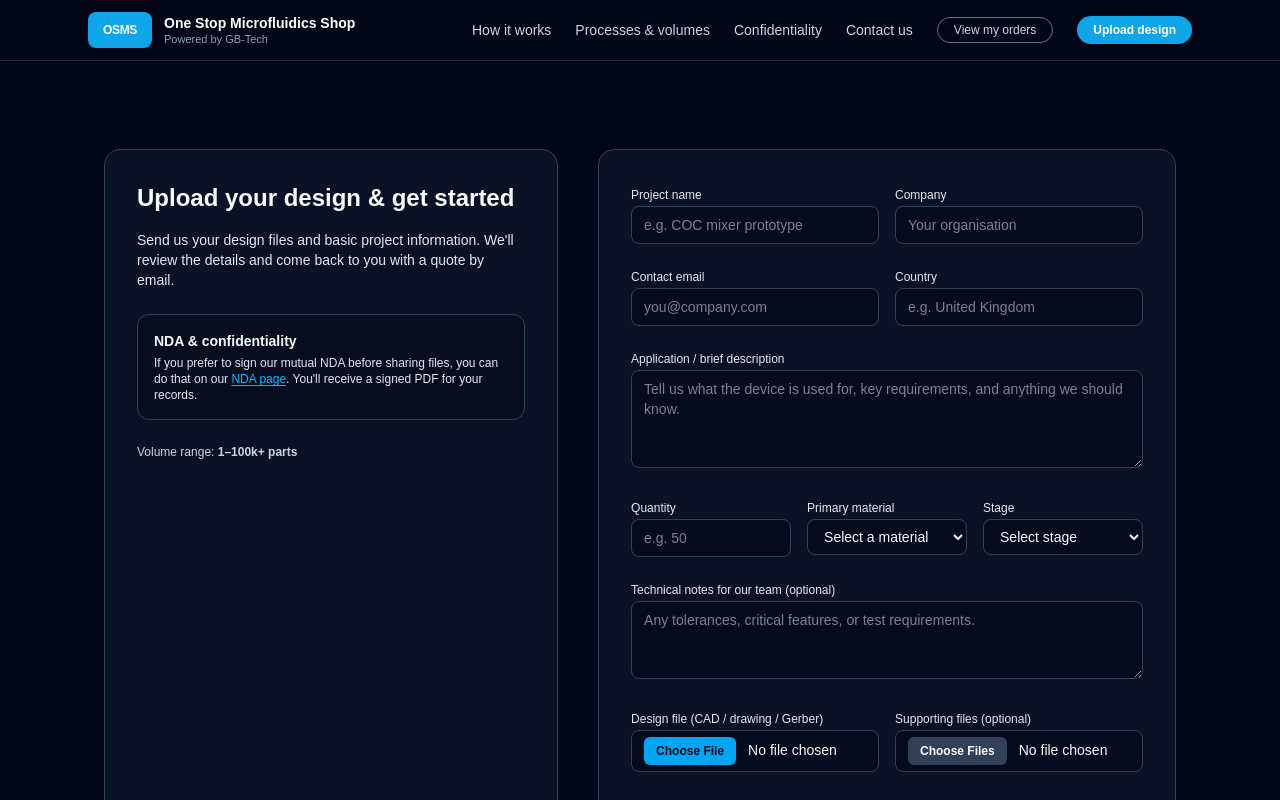
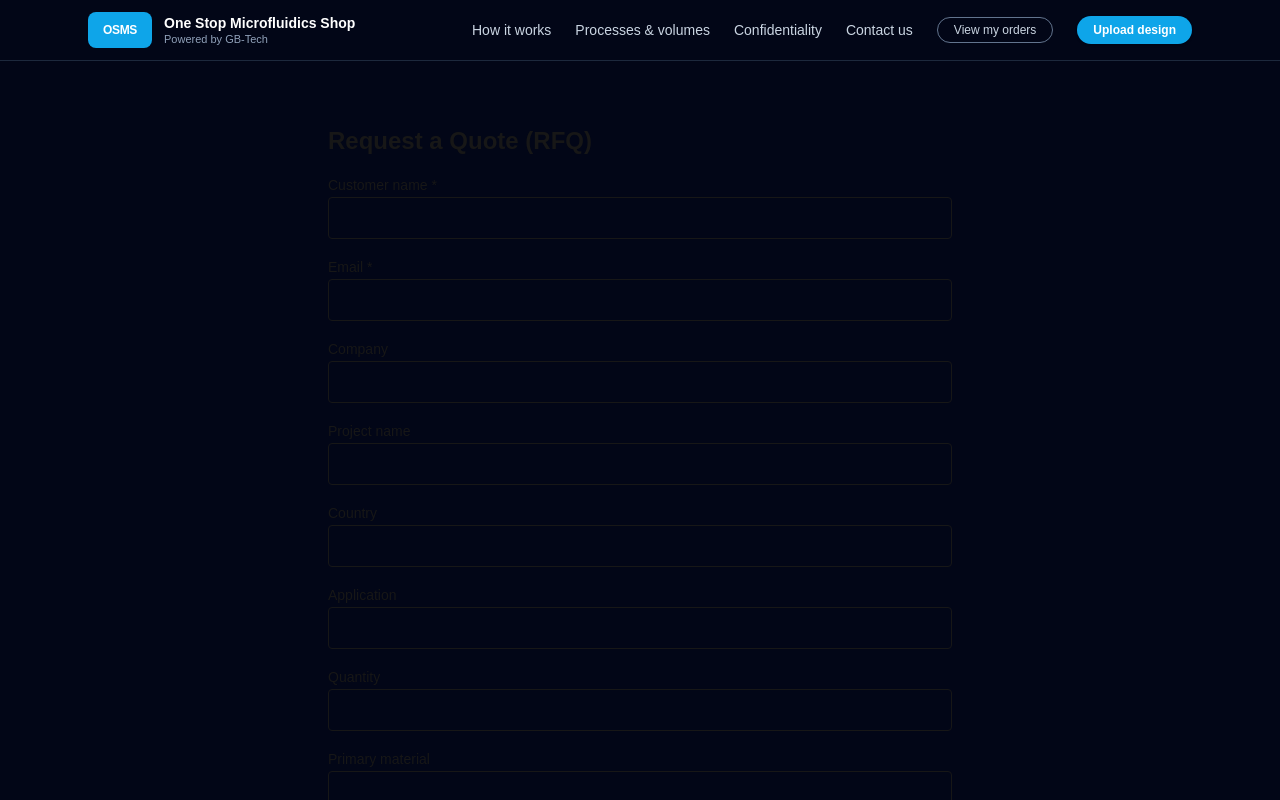
Before and after one commit to OMS-Shop/osm-shop, a Next.js app: page /upload in a window 1280 px wide. Shown: the top 800 px of the page. Built offline with nearby package versions, Linux system fonts and the light colour scheme.

Commit message:
Add customer name to RFQ

```diff
--- a/app/api/rfq/route.ts
+++ b/app/api/rfq/route.ts
@@ -13,12 +13,10 @@ function jsonError(message: string, status = 500, extra?: any) {
 async function parseBody(req: Request): Promise<any | null> {
   const ct = (req.headers.get("content-type") || "").toLowerCase();
 
-  // JSON
   if (ct.includes("application/json")) {
     return await req.json().catch(() => null);
   }
 
-  // Multipart/FormData (common when uploading files)
   if (ct.includes("multipart/form-data") || ct.includes("application/x-www-form-urlencoded")) {
     const fd = await req.formData().catch(() => null);
     if (!fd) return null;
@@ -30,7 +28,6 @@ async function parseBody(req: Request): Promise<any | null> {
       if (val instanceof File) {
         files.push({ field: key, name: val.name, type: val.type, size: val.size });
       } else {
-        // support repeated keys
         if (obj[key] === undefined) obj[key] = val;
         else if (Array.isArray(obj[key])) obj[key].push(val);
         else obj[key] = [obj[key], val];
@@ -41,7 +38,6 @@ async function parseBody(req: Request): Promise<any | null> {
     return obj;
   }
 
-  // Fallback: try text -> JSON
   const text = await req.text().catch(() => "");
   if (!text) return null;
 
@@ -52,54 +48,74 @@ async function parseBody(req: Request): Promise<any | null> {
   }
 }
 
+function escapeHtml(s: string) {
+  return s
+    .replaceAll("&", "&amp;")
+    .replaceAll("<", "&lt;")
+    .replaceAll(">", "&gt;")
+    .replaceAll('"', "&quot;")
+    .replaceAll("'", "&#039;");
+}
+
 export async function POST(req: Request) {
   try {
     if (!process.env.RESEND_API_KEY) {
       return jsonError("Missing RESEND_API_KEY env var", 500);
     }
 
-    const RFQ_TO_EMAIL =
-      process.env.RFQ_TO_EMAIL || "Carl.Dale@GBInnovation.onmicrosoft.com";
-
-    const RESEND_FROM =
-      process.env.RESEND_FROM || "OSMS <onboarding@resend.dev>"; // replace with verified sender
+    const RFQ_TO_EMAIL = process.env.RFQ_TO_EMAIL || "Carl.Dale@GBInnovation.onmicrosoft.com";
+    const RESEND_FROM = process.env.RESEND_FROM || "OSMS <onboarding@resend.dev>"; // set to verified sender
 
     const body = await parseBody(req);
     if (!body) return jsonError("Empty or unreadable request body", 400);
 
-    // Adjust these fields to match your form payload keys
-    const name = (body.name ?? body.fullName ?? "").toString().trim();
-    const email = (body.email ?? body.contactEmail ?? "").toString().trim();
-    const company = (body.company ?? body.organisation ?? "").toString().trim();
-    const message = (body.message ?? body.notes ?? "").toString().trim();
+    // ✅ Your payload keys (based on receivedKeys)
+    const projectName = (body.projectName ?? "").toString().trim();
+    const company = (body.company ?? "").toString().trim();
+    const email = (body.email ?? "").toString().trim();
+    const country = (body.country ?? "").toString().trim();
+    const application = (body.application ?? "").toString().trim();
+    const quantity = (body.quantity ?? "").toString().trim();
+    const primaryMaterial = (body.primaryMaterial ?? "").toString().trim();
+    const stage = (body.stage ?? "").toString().trim();
+    const notes = (body.notes ?? "").toString().trim();
 
-    if (!name || !email) {
-      return jsonError("Missing required fields: name, email", 400, {
-        fields: { name, email },
+    // ✅ Customer name field (what we are adding)
+    const contactName = (body.contactName ?? body.customerName ?? body.name ?? "").toString().trim();
+
+    // ✅ Require customer name + email
+    if (!contactName || !email) {
+      return jsonError("Missing required fields: contactName, email", 400, {
+        fields: { contactName, email },
         receivedKeys: Object.keys(body || {}),
       });
     }
 
-    const subject = `Microbritt / OSMS RFQ – ${name}${company ? ` (${company})` : ""}`;
+    const subject = `Microbritt / OSMS RFQ – ${projectName || "New RFQ"} – ${contactName}`;
+
+    const filesHtml =
+      Array.isArray(body.files) && body.files.length
+        ? `<hr/><p><b>Files:</b></p><ul>${body.files
+            .map(
+              (f: any) =>
+                `<li>${escapeHtml(f.name)} (${escapeHtml(f.type || "unknown")}, ${f.size} bytes)</li>`
+            )
+            .join("")}</ul>`
+        : "";
 
     const html = `
       <h2>New RFQ</h2>
-      <p><b>Name:</b> ${escapeHtml(name)}</p>
+      <p><b>Customer name:</b> ${escapeHtml(contactName)}</p>
       <p><b>Email:</b> ${escapeHtml(email)}</p>
       <p><b>Company:</b> ${escapeHtml(company || "-")}</p>
-      <p><b>Message:</b><br/>${escapeHtml(message || "-").replace(/\n/g, "<br/>")}</p>
-
-      ${
-        Array.isArray(body.files) && body.files.length
-          ? `<hr/><p><b>Files:</b></p><ul>${body.files
-              .map(
-                (f: any) =>
-                  `<li>${escapeHtml(f.name)} (${escapeHtml(f.type || "unknown")}, ${f.size} bytes)</li>`
-              )
-              .join("")}</ul>`
-          : ""
-      }
-
+      <p><b>Project name:</b> ${escapeHtml(projectName || "-")}</p>
+      <p><b>Country:</b> ${escapeHtml(country || "-")}</p>
+      <p><b>Application:</b> ${escapeHtml(application || "-")}</p>
+      <p><b>Quantity:</b> ${escapeHtml(quantity || "-")}</p>
+      <p><b>Primary material:</b> ${escapeHtml(primaryMaterial || "-")}</p>
+      <p><b>Stage:</b> ${escapeHtml(stage || "-")}</p>
+      <p><b>Notes:</b><br/>${escapeHtml(notes || "-").replace(/\n/g, "<br/>")}</p>
+      ${filesHtml}
       <hr/>
       <pre style="white-space:pre-wrap;">${escapeHtml(JSON.stringify(body, null, 2))}</pre>
     `;
@@ -121,12 +137,3 @@ export async function POST(req: Request) {
     return jsonError(err?.message || "Server error", 500);
   }
 }
-
-function escapeHtml(s: string) {
-  return s
-    .replaceAll("&", "&amp;")
-    .replaceAll("<", "&lt;")
-    .replaceAll(">", "&gt;")
-    .replaceAll('"', "&quot;")
-    .replaceAll("'", "&#039;");
-}
--- a/app/upload/page.tsx
+++ b/app/upload/page.tsx
@@ -1,214 +1,196 @@
-// app/upload/page.tsx
-import Link from "next/link";
+"use client";
+
+import { useState } from "react";
 
 export default function UploadPage() {
+  const [contactName, setContactName] = useState("");
+  const [projectName, setProjectName] = useState("");
+  const [company, setCompany] = useState("");
+  const [email, setEmail] = useState("");
+  const [country, setCountry] = useState("");
+  const [application, setApplication] = useState("");
+  const [quantity, setQuantity] = useState("");
+  const [primaryMaterial, setPrimaryMaterial] = useState("");
+  const [stage, setStage] = useState("");
+  const [notes, setNotes] = useState("");
+  const [files, setFiles] = useState<File[]>([]);
+
+  const [isSubmitting, setIsSubmitting] = useState(false);
+  const [error, setError] = useState<string | null>(null);
+  const [success, setSuccess] = useState<string | null>(null);
+
+  async function onSubmit(e: React.FormEvent) {
+    e.preventDefault();
+    setError(null);
+    setSuccess(null);
+    setIsSubmitting(true);
+
+    try {
+      const fd = new FormData();
+
+      // ✅ IMPORTANT: this is the customer name we need
+      fd.append("contactName", contactName);
+
+      fd.append("projectName", projectName);
+      fd.append("company", company);
+      fd.append("email", email);
+      fd.append("country", country);
+      fd.append("application", application);
+      fd.append("quantity", quantity);
+      fd.append("primaryMaterial", primaryMaterial);
+      fd.append("stage", stage);
+      fd.append("notes", notes);
+
+      files.forEach((f) => fd.append("files", f));
+
+      const res = await fetch("/api/rfq", {
+        method: "POST",
+        body: fd, // ✅ DO NOT set Content-Type manually for FormData
+      });
+
+      const data = await res.json().catch(() => null);
+
+      if (!res.ok) {
+        throw new Error(data?.error || `RFQ failed (${res.status})`);
+      }
+
+      setSuccess("RFQ sent successfully.");
+      setContactName("");
+      setProjectName("");
+      setCompany("");
+      setEmail("");
+      setCountry("");
+      setApplication("");
+      setQuantity("");
+      setPrimaryMaterial("");
+      setStage("");
+      setNotes("");
+      setFiles([]);
+    } catch (err: any) {
+      setError(err?.message || "Something went wrong");
+    } finally {
+      setIsSubmitting(false);
+    }
+  }
+
   return (
-    <main className="min-h-screen bg-slate-950 text-slate-50">
-      <div className="max-w-6xl mx-auto px-4 py-12">
-        <div className="grid gap-10 md:grid-cols-[minmax(0,1.1fr)_minmax(0,1.4fr)]">
+    <div className="mx-auto max-w-2xl p-6">
+      <h1 className="text-2xl font-semibold mb-4">Request a Quote (RFQ)</h1>
 
-          {/* LEFT PANEL */}
-          <section className="rounded-2xl bg-slate-900/70 border border-slate-700 p-6 md:p-8">
-            <h1 className="text-2xl font-semibold mb-4">
-              Upload your design &amp; get started
-            </h1>
-            <p className="text-sm text-slate-200 mb-4">
-              Send us your design files and basic project information.
-              We&apos;ll review the details and come back to you with a quote
-              by email.
-            </p>
+      <form onSubmit={onSubmit} className="space-y-4">
+        <Field label="Customer name *">
+          <input
+            className="w-full rounded border px-3 py-2"
+            value={contactName}
+            onChange={(e) => setContactName(e.target.value)}
+            required
+          />
+        </Field>
 
-            <div className="mt-6 rounded-xl bg-slate-950/40 border border-slate-700 p-4">
-              <h2 className="text-sm font-semibold mb-1">
-                NDA &amp; confidentiality
-              </h2>
-              <p className="text-xs text-slate-200">
-                If you prefer to sign our mutual NDA before sharing files,
-                you can do that on our{" "}
-                <Link
-                  href="/nda"
-                  className="text-sky-400 hover:text-sky-300 underline underline-offset-2"
-                >
-                  NDA page
-                </Link>
-                . You&apos;ll receive a signed PDF for your records.
-              </p>
-            </div>
+        <Field label="Email *">
+          <input
+            className="w-full rounded border px-3 py-2"
+            value={email}
+            onChange={(e) => setEmail(e.target.value)}
+            type="email"
+            required
+          />
+        </Field>
 
-            <p className="mt-6 text-xs text-slate-300">
-              Volume range: <span className="font-semibold">1–100k+ parts</span>
-            </p>
-          </section>
+        <Field label="Company">
+          <input
+            className="w-full rounded border px-3 py-2"
+            value={company}
+            onChange={(e) => setCompany(e.target.value)}
+          />
+        </Field>
 
-          {/* RIGHT PANEL – FORM */}
-          <section className="rounded-2xl bg-slate-900/70 border border-slate-700 p-6 md:p-8">
-            <form
-              action="/api/rfq"
-              method="POST"
-              encType="multipart/form-data"
-              className="space-y-5"
-            >
-              <div className="grid gap-4 md:grid-cols-2">
-                <div className="space-y-1">
-                  <label className="text-xs font-medium text-slate-200">
-                    Project name
-                  </label>
+        <Field label="Project name">
           <input
-                    name="projectName"
-                    required
-                    placeholder="e.g. COC mixer prototype"
-                    className="w-full rounded-lg border border-slate-700 bg-slate-950/60 px-3 py-2 text-sm outline-none focus:border-sky-400"
+            className="w-full rounded border px-3 py-2"
+            value={projectName}
+            onChange={(e) => setProjectName(e.target.value)}
           />
-                </div>
+        </Field>
 
-                <div className="space-y-1">
-                  <label className="text-xs font-medium text-slate-200">
-                    Company
-                  </label>
+        <Field label="Country">
           <input
-                    name="company"
-                    placeholder="Your organisation"
-                    className="w-full rounded-lg border border-slate-700 bg-slate-950/60 px-3 py-2 text-sm outline-none focus:border-sky-400"
+            className="w-full rounded border px-3 py-2"
+            value={country}
+            onChange={(e) => setCountry(e.target.value)}
           />
-                </div>
-              </div>
+        </Field>
 
-              <div className="grid gap-4 md:grid-cols-2">
-                <div className="space-y-1">
-                  <label className="text-xs font-medium text-slate-200">
-                    Contact email
-                  </label>
+        <Field label="Application">
           <input
-                    type="email"
-                    name="email"
-                    required
-                    placeholder="you@company.com"
-                    className="w-full rounded-lg border border-slate-700 bg-slate-950/60 px-3 py-2 text-sm outline-none focus:border-sky-400"
+            className="w-full rounded border px-3 py-2"
+            value={application}
+            onChange={(e) => setApplication(e.target.value)}
           />
-                </div>
+        </Field>
 
-                <div className="space-y-1">
-                  <label className="text-xs font-medium text-slate-200">
-                    Country
-                  </label>
+        <Field label="Quantity">
           <input
-                    name="country"
-                    placeholder="e.g. United Kingdom"
-                    className="w-full rounded-lg border border-slate-700 bg-slate-950/60 px-3 py-2 text-sm outline-none focus:border-sky-400"
+            className="w-full rounded border px-3 py-2"
+            value={quantity}
+            onChange={(e) => setQuantity(e.target.value)}
           />
-                </div>
-              </div>
+        </Field>
 
-              <div className="space-y-1">
-                <label className="text-xs font-medium text-slate-200">
-                  Application / brief description
-                </label>
+        <Field label="Primary material">
+          <input
+            className="w-full rounded border px-3 py-2"
+            value={primaryMaterial}
+            onChange={(e) => setPrimaryMaterial(e.target.value)}
+          />
+        </Field>
+
+        <Field label="Stage">
+          <input
+            className="w-full rounded border px-3 py-2"
+            value={stage}
+            onChange={(e) => setStage(e.target.value)}
+          />
+        </Field>
+
+        <Field label="Notes">
           <textarea
-                  name="application"
-                  rows={4}
-                  placeholder="Tell us what the device is used for, key requirements, and anything we should know."
-                  className="w-full rounded-lg border border-slate-700 bg-slate-950/60 px-3 py-2 text-sm outline-none focus:border-sky-400"
+            className="w-full rounded border px-3 py-2"
+            value={notes}
+            onChange={(e) => setNotes(e.target.value)}
+            rows={5}
           />
-              </div>
+        </Field>
 
-              <div className="grid gap-4 md:grid-cols-3">
-                <div className="space-y-1">
-                  <label className="text-xs font-medium text-slate-200">
-                    Quantity
-                  </label>
+        <Field label="Files">
           <input
-                    type="number"
-                    name="quantity"
-                    min={1}
-                    required
-                    placeholder="e.g. 50"
-                    className="w-full rounded-lg border border-slate-700 bg-slate-950/60 px-3 py-2 text-sm outline-none focus:border-sky-400"
+            className="w-full"
+            type="file"
+            multiple
+            onChange={(e) => setFiles(Array.from(e.target.files || []))}
           />
-                </div>
+        </Field>
 
-                <div className="space-y-1">
-                  <label className="text-xs font-medium text-slate-200">
-                    Primary material
-                  </label>
-                  <select
-                    name="primaryMaterial"
-                    required
-                    className="w-full rounded-lg border border-slate-700 bg-slate-950/60 px-3 py-2 text-sm outline-none focus:border-sky-400"
-                  >
-                    <option value="">Select a material</option>
-                    <option value="COC">COC</option>
-                    <option value="polycarbonate">Polycarbonate</option>
-                    <option value="other">Other engineering thermoplastic</option>
-                  </select>
-                </div>
+        {error && <p className="text-sm text-red-600">{error}</p>}
+        {success && <p className="text-sm text-green-600">{success}</p>}
 
-                <div className="space-y-1">
-                  <label className="text-xs font-medium text-slate-200">
-                    Stage
-                  </label>
-                  <select
-                    name="stage"
-                    required
-                    className="w-full rounded-lg border border-slate-700 bg-slate-950/60 px-3 py-2 text-sm outline-none focus:border-sky-400"
-                  >
-                    <option value="">Select stage</option>
-                    <option value="prototype">Prototype</option>
-                    <option value="pilot">Pilot run</option>
-                    <option value="production">Production</option>
-                  </select>
-                </div>
-              </div>
-
-              <div className="space-y-1">
-                <label className="text-xs font-medium text-slate-200">
-                  Technical notes for our team (optional)
-                </label>
-                <textarea
-                  name="notes"
-                  rows={3}
-                  placeholder="Any tolerances, critical features, or test requirements."
-                  className="w-full rounded-lg border border-slate-700 bg-slate-950/60 px-3 py-2 text-sm outline-none focus:border-sky-400"
-                />
-              </div>
-
-              <div className="grid gap-4 md:grid-cols-2">
-                <div className="space-y-1">
-                  <label className="text-xs font-medium text-slate-200">
-                    Design file (CAD / drawing / Gerber)
-                  </label>
-                  <input
-                    type="file"
-                    name="designFile"
-                    required
-                    className="w-full rounded-lg border border-slate-700 bg-slate-950/60 px-3 py-1.5 text-sm file:mr-3 file:rounded-md file:border-0 file:bg-sky-500 file:px-3 file:py-1.5 file:text-xs file:font-semibold file:text-slate-950 hover:file:bg-sky-400"
-                  />
-                </div>
-
-                <div className="space-y-1">
-                  <label className="text-xs font-medium text-slate-200">
-                    Supporting files (optional)
-                  </label>
-                  <input
-                    type="file"
-                    name="supportingFiles"
-                    multiple
-                    className="w-full rounded-lg border border-slate-700 bg-slate-950/60 px-3 py-1.5 text-sm file:mr-3 file:rounded-md file:border-0 file:bg-slate-700 file:px-3 file:py-1.5 file:text-xs file:font-semibold file:text-slate-50 hover:file:bg-slate-600"
-                  />
-                </div>
-              </div>
-
-              <div className="pt-4">
         <button
           type="submit"
-                  className="w-full md:w-auto rounded-full bg-sky-500 px-10 py-3 text-sm font-semibold text-slate-950 hover:bg-sky-400 transition-colors"
+          disabled={isSubmitting}
+          className="rounded px-4 py-2 border"
         >
-                  Get started
+          {isSubmitting ? "Submitting..." : "Submit RFQ"}
         </button>
+      </form>
     </div>
-            </form>
-          </section>
-        </div>
-      </div>
-    </main>
   );
 }
+
+function Field({ label, children }: { label: string; children: React.ReactNode }) {
+  return (
+    <div className="space-y-1">
+      <label className="text-sm font-medium">{label}</label>
+      {children}
+    </div>
+  );
+}
```
Lines whose indentation alone changed are shown as unchanged.
